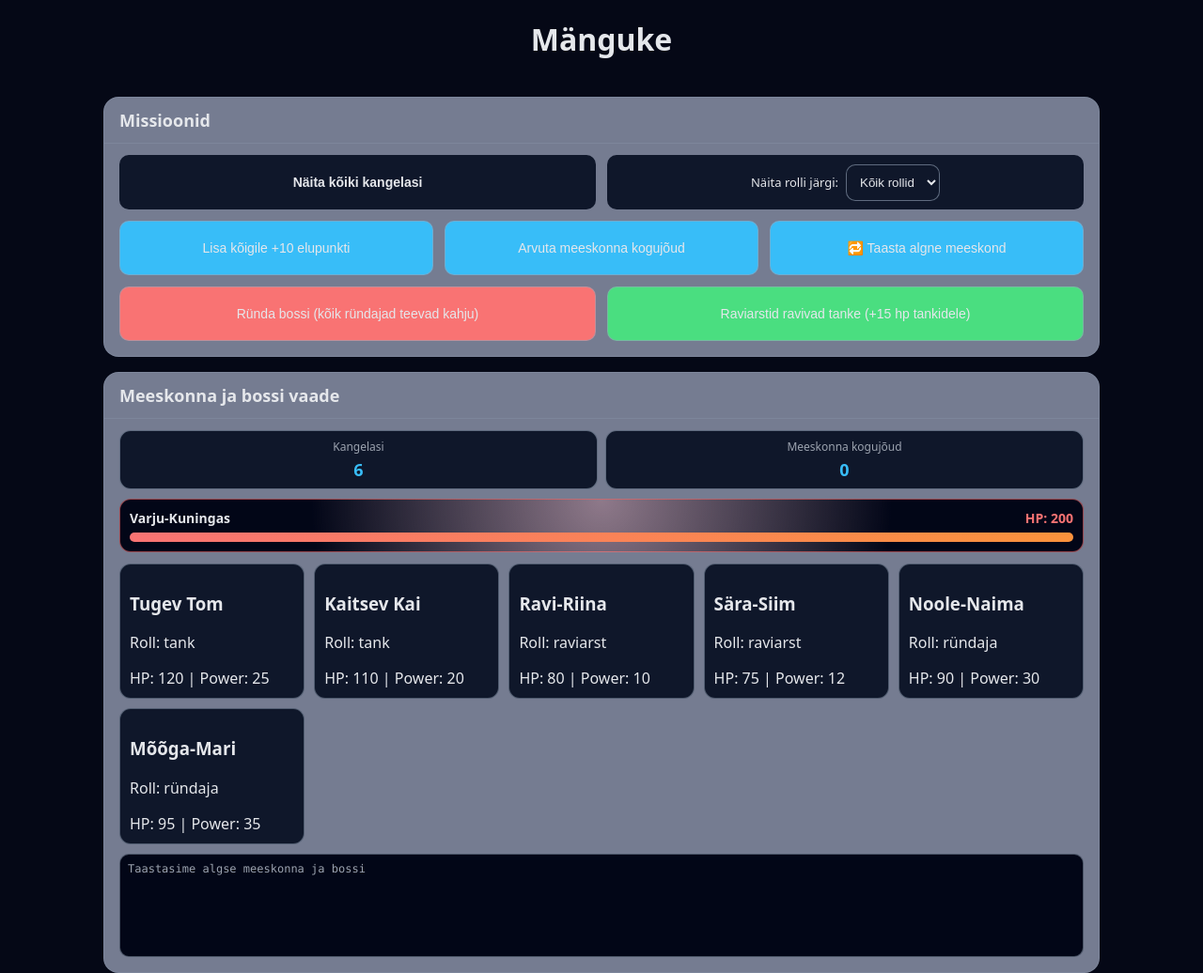
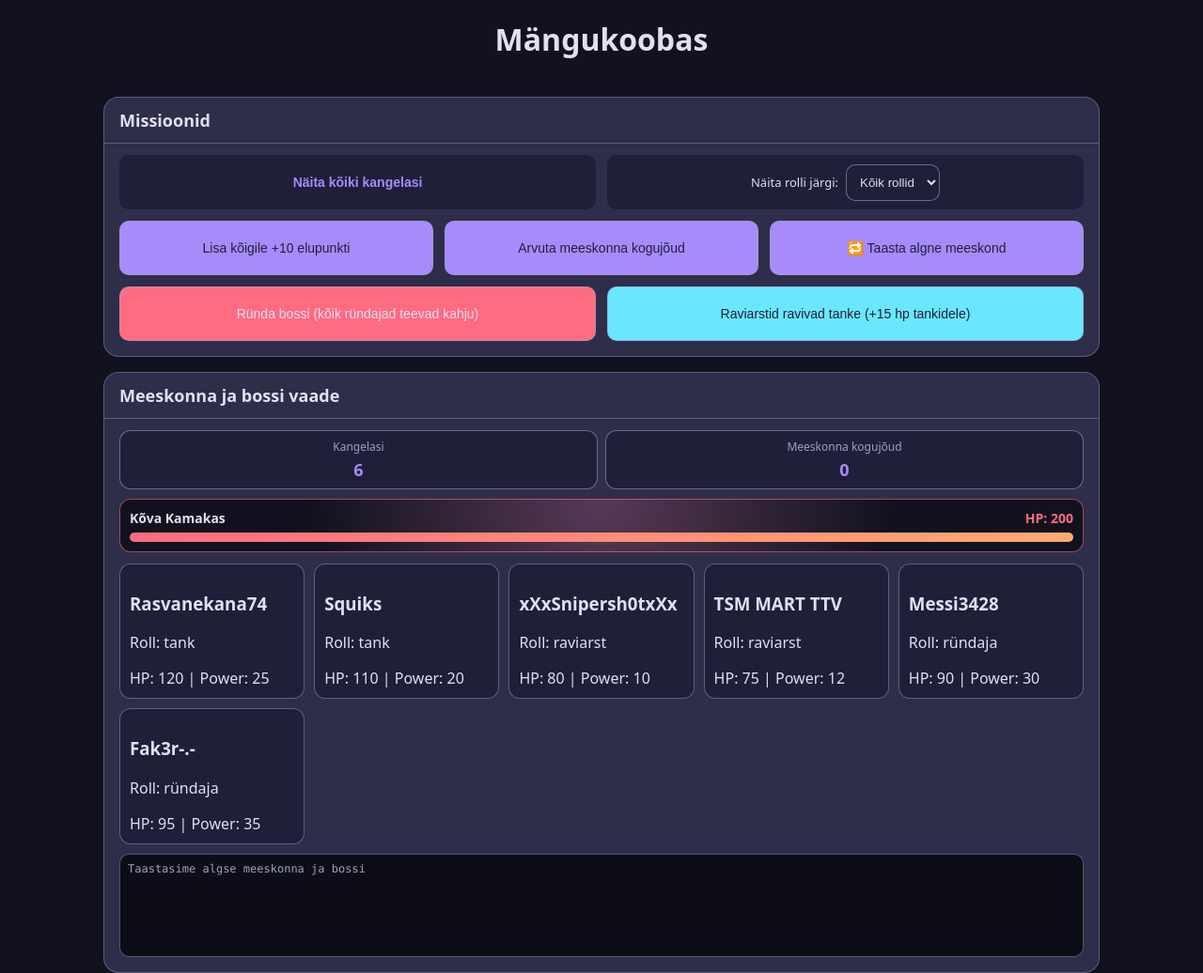
Before and after one commit to marthansschmidt/javascript, a plain HTML site: page index.html in a window 1280 px wide. Shown: the whole page at 94% size. Drawn offline with nearby package versions, Linux system fonts and the light colour scheme.

Commit message:
mänguke paremas seisus

```diff
--- a/index.html
+++ b/index.html
@@ -3,12 +3,12 @@
   <head>
     <meta http-equiv="Content-Type" content="text/html;charset=UTF-8" />
     <meta name="viewport" content="width=device-width, initial-scale=1.0" />
-    <title>Kangelaste meeskond</title>
+    <title>Mängukoobas</title>
     <link rel="stylesheet" href="styles.css" />
   </head>
   <body>
     <header>
-      <h1>Mänguke</h1>
+      <h1>Mängukoobas</h1>
     </header>
 
     <main>
@@ -80,5 +80,6 @@
       </section>
     </main>
     <script src="script.js"></script>
+    <script src="https://cdn.jsdelivr.net/npm/canvas-confetti@1.6.0/dist/confetti.browser.min.js"></script>
   </body>
 </html>
--- a/script.js
+++ b/script.js
@@ -1,14 +1,14 @@
 const originalHeroes = [
-  { name: "Tugev Tom", role: "tank", hp: 120, power: 25 },
-  { name: "Kaitsev Kai", role: "tank", hp: 110, power: 20 },
-  { name: "Ravi-Riina", role: "raviarst", hp: 80, power: 10 },
-  { name: "Sära-Siim", role: "raviarst", hp: 75, power: 12 },
-  { name: "Noole-Naima", role: "ründaja", hp: 90, power: 30 },
-  { name: "Mõõga-Mari", role: "ründaja", hp: 95, power: 35 },
+  { name: "Rasvanekana74", role: "tank", hp: 120, power: 25 },
+  { name: "Squiks", role: "tank", hp: 110, power: 20 },
+  { name: "xXxSnipersh0txXx", role: "raviarst", hp: 80, power: 10 },
+  { name: "TSM MART TTV", role: "raviarst", hp: 75, power: 12 },
+  { name: "Messi3428", role: "ründaja", hp: 90, power: 30 },
+  { name: "Fak3r-.-", role: "ründaja", hp: 95, power: 35 },
 ];
 
 const originalBoss = {
-  name: "Varju-Kuningas",
+  name: "Kõva Kamakas",
   hp: 200,
   maxHp: 200,
 };
@@ -16,6 +16,7 @@ const originalBoss = {
 
 let heroes = [];
 let boss = { ...originalBoss };
+let bossDefeated = false;
 
 
 const heroListEl = document.getElementById("heroList");
@@ -28,10 +29,19 @@ const bossHpEl = document.getElementById("bossHp");
 const bossBarInner = document.getElementById("bossBarInner");
 
 
-
 function appendLog(message) {
   logEl.textContent += message + "\n";
   logEl.scrollTop = logEl.scrollHeight;
+}
+
+function launchConfetti() {
+    if (typeof confetti === 'function') {
+        confetti({
+            particleCount: 150,
+            spread: 90,
+            origin: { y: 0.6 }
+        });
+    }
 }
 
 function renderHeroes(list) {
@@ -49,6 +59,12 @@ function renderHeroes(list) {
     const statsEl = document.createElement("div");
     const hpSpan = document.createElement("span");
     hpSpan.textContent = "HP: " + hero.hp;
+
+
+    if (hero.hp <= 30) {
+        hpSpan.style.color = "var(--danger)";
+    }
+
     const powerSpan = document.createElement("span");
     powerSpan.textContent = "Power: " + hero.power;
 
@@ -70,10 +86,37 @@ function renderBoss() {
   bossHpEl.textContent = "HP: " + boss.hp;
   const percent = (boss.hp / boss.maxHp) * 100;
   bossBarInner.style.width = Math.max(0, Math.min(100, percent)) + "%";
-  if (boss.hp <= 0) {
-    appendLog("Boss on alistatud!");
+
+  if (boss.hp <= 0 && !bossDefeated) {
+    appendLog("VICTORY! Boss on alistatud! 🎉");
+    launchConfetti();
+    bossDefeated = true;
+  }
+  if (boss.hp > 0) {
+      bossDefeated = false;
   }
 }
+
+function bossAttack() {
+  if (heroes.length === 0 || boss.hp <= 0) return;
+
+  const target = heroes[Math.floor(Math.random() * heroes.length)];
+
+  const dmg = Math.floor(Math.random() * (40 - 15 + 1)) + 15;
+
+  target.hp = Math.max(0, target.hp - dmg);
+
+  appendLog("Boss ründab: " + target.name + " kaotab " + dmg + " HP");
+
+  const before = heroes.length;
+  heroes = heroes.filter(h => h.hp > 0);
+  if (heroes.length !== before) {
+    appendLog("Kangelane langes lahingus");
+  }
+
+  renderHeroes(heroes);
+}
+
 
 function showAllHeroes() {
   heroes = originalHeroes.map(h => ({ ...h }));
@@ -85,7 +128,8 @@ function showAllHeroes() {
 function filterByRole() {
   const value = roleSelect.value;
   if (value === "all") {
-    showAllHeroes();
+    renderHeroes(heroes);
+    appendLog("Kuvame kõik kangelased");
   } else {
     const filtered = heroes.filter(hero => hero.role === value);
     renderHeroes(filtered);
@@ -117,20 +161,35 @@ function resetTeam() {
   boss = { ...originalBoss };
   teamPowerEl.textContent = "0";
   logEl.textContent = "";
+  bossDefeated = false;
   renderHeroes(heroes);
   renderBoss();
   appendLog("Taastasime algse meeskonna ja bossi");
 }
 
 function attackBoss() {
+  if (boss.hp <= 0) {
+    appendLog("Boss on juba alistatud!");
+    return;
+  }
+
   const attackers = heroes.filter(h => h.role === "ründaja");
   const dmg = calcTeamPower(attackers);
   boss.hp = Math.max(0, boss.hp - dmg);
   renderBoss();
   appendLog("Ründajad tegid bossile " + dmg + " kahju");
+
+  if (boss.hp > 0) {
+    bossAttack();
+  }
 }
 
 function healTanks() {
+  if (boss.hp <= 0) {
+    appendLog("Boss on alistatud, ravi pole vajalik!");
+    return;
+  }
+  š
   heroes.forEach(hero => {
     if (hero.role === "tank") {
       hero.hp += 15;
@@ -138,6 +197,10 @@ function healTanks() {
   });
   renderHeroes(heroes);
   appendLog("Raviarstid ravisid tanke (+15 HP)");
+
+  if (boss.hp > 0) {
+    bossAttack();
+  }
 }
 
 
--- a/styles.css
+++ b/styles.css
@@ -1,13 +1,13 @@
 :root {
-  --bg: #050816;
-  --inner-bg: #757c91;
-  --card: #0f172a;
-  --accent: #38bdf8;
-  --accent-soft: rgba(56, 189, 248, 0.15);
-  --text: #e5e7eb;
-  --muted: #9ca3af;
-  --danger: #f97373;
-  --success: #4ade80;
+  --bg: #12121e;
+  --inner-bg: #2e2e4b;
+  --card: #1f1f3a;
+  --accent: #a78bfa;
+  --accent-soft: rgba(167, 139, 250, 0.15);
+  --text: #e0e0f0;
+  --muted: #a0a0c0;
+  --danger: #ff6b81;
+  --success: #6be6ff;
 }
 * {
   box-sizing: border-box;
@@ -42,13 +42,13 @@ main {
 .panel {
   background: var(--inner-bg);
   border-radius: 16px;
-  border: 1px solid rgba(148, 163, 184, 0.25);
+  border: 1px solid rgba(160, 160, 192, 0.4);
   overflow: hidden;
 }
 .panel h2 {
   margin: 0;
   padding: 12px 16px;
-  border-bottom: 1px solid rgba(148, 163, 184, 0.25);
+  border-bottom: 1px solid rgba(160, 160, 192, 0.4);
   font-size: 18px;
 }
 .inner {
@@ -64,21 +64,26 @@ main {
 .controls button {
   background: var(--accent);
   border-radius: 10px;
-  border: 1px solid rgba(148, 163, 184, 0.6);
-  color: var(--text);
+  border: 1px solid rgba(160, 160, 192, 0.6);
+  color: var(--card);
   padding: 20px 10px;
   font-size: 14px;
   cursor: pointer;
   grid-column: span 2;
 }
+.controls button:hover {
+  filter: brightness(1.1);
+}
 
 button:nth-last-child(2) {
   grid-column: span 3;
   background-color: var(--danger);
+  color: var(--text);
 }
 button:last-child {
   grid-column: span 3;
   background-color: var(--success);
+  color: var(--card);
 }
 
 .controls button.primary {
@@ -86,23 +91,22 @@ button:last-child {
   border-color: transparent;
   font-weight: 600;
   grid-column: span 3;
+  color: var(--accent);
 }
 .controls button.primary:hover,
 .row:hover {
-  filter: brightness(175%);
+  filter: brightness(1.75);
 }
 
 .row select {
   border-radius: 10px;
-  border: 1px solid rgba(148, 163, 184, 0.6);
+  border: 1px solid rgba(160, 160, 192, 0.6);
   color: var(--text);
   background: var(--card);
   padding: 10px;
   cursor: pointer;
 }
-.controls button:hover {
-  filter: brightness(1.05);
-}
+
 
 .controls .row {
   display: flex;
@@ -132,7 +136,7 @@ button:last-child {
   min-width: 120px;
   background: var(--card);
   border-radius: 12px;
-  border: 1px solid rgba(148, 163, 184, 0.6);
+  border: 1px solid rgba(160, 160, 192, 0.6);
   padding: 8px 10px;
   text-align: center;
 }
@@ -151,11 +155,11 @@ button:last-child {
   margin-bottom: 12px;
   padding: 10px;
   border-radius: 12px;
-  border: 1px solid rgba(248, 113, 113, 0.6);
+  border: 1px solid rgba(255, 107, 129, 0.6);
   background: radial-gradient(
     circle at top,
-    rgba(248, 113, 113, 0.2),
-    #020617 60%
+    rgba(255, 107, 129, 0.2),
+    #12121e 60%
   );
 }
 .boss-header {
@@ -176,13 +180,13 @@ button:last-child {
   width: 100%;
   height: 10px;
   border-radius: 999px;
-  background: rgba(30, 64, 175, 0.8);
+  background: rgba(46, 46, 75, 0.8);
   overflow: hidden;
 }
 .boss-bar-inner {
   height: 100%;
   width: 100%;
-  background: linear-gradient(90deg, #f97373, #fb923c);
+  background: linear-gradient(90deg, var(--danger), #ffaa70);
   transition: width 0.2s ease-out;
 }
 
@@ -196,7 +200,7 @@ button:last-child {
   background: var(--card);
   border-radius: 12px;
   padding: 10px;
-  border: 1px solid rgba(148, 163, 184, 0.5);
+  border: 1px solid rgba(160, 160, 192, 0.5);
   position: relative;
 }
 .hero-name {
@@ -216,16 +220,16 @@ button:last-child {
 .hero-stats span {
   padding: 2px 6px;
   border-radius: 999px;
-  background: rgba(15, 23, 42, 0.9);
-  border: 1px solid rgba(148, 163, 184, 0.4);
+  background: rgba(31, 31, 58, 0.9);
+  border: 1px solid rgba(160, 160, 192, 0.4);
 }
 .log {
   font-family: ui-monospace, SFMono-Regular, Menlo, Consolas, monospace;
   font-size: 12px;
-  background: #020617;
+  background: #0d0d17;
   border-radius: 10px;
   padding: 8px;
-  border: 1px solid rgba(148, 163, 184, 0.5);
+  border: 1px solid rgba(160, 160, 192, 0.5);
   height: 110px;
   overflow: auto;
   white-space: pre-line;
```
